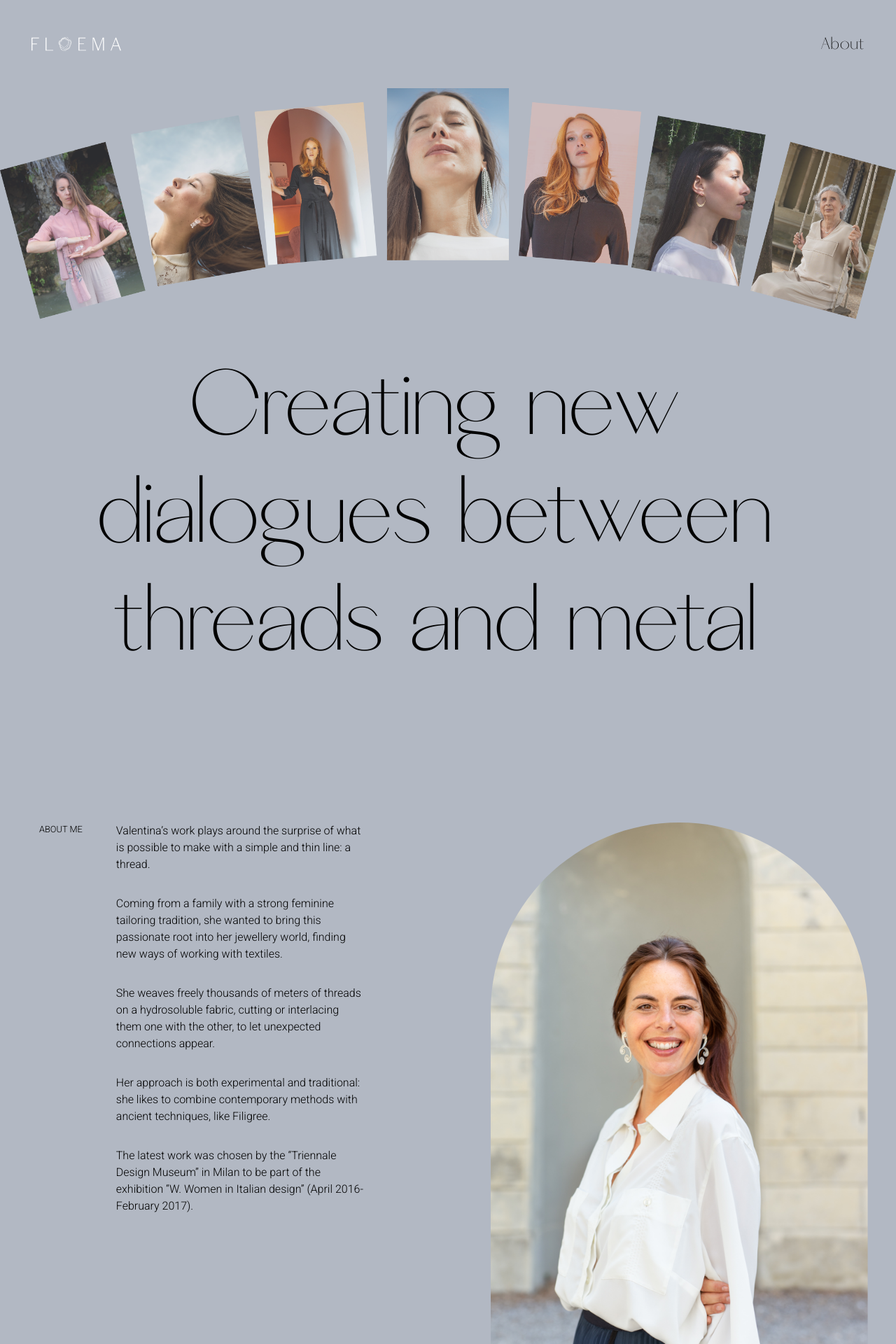
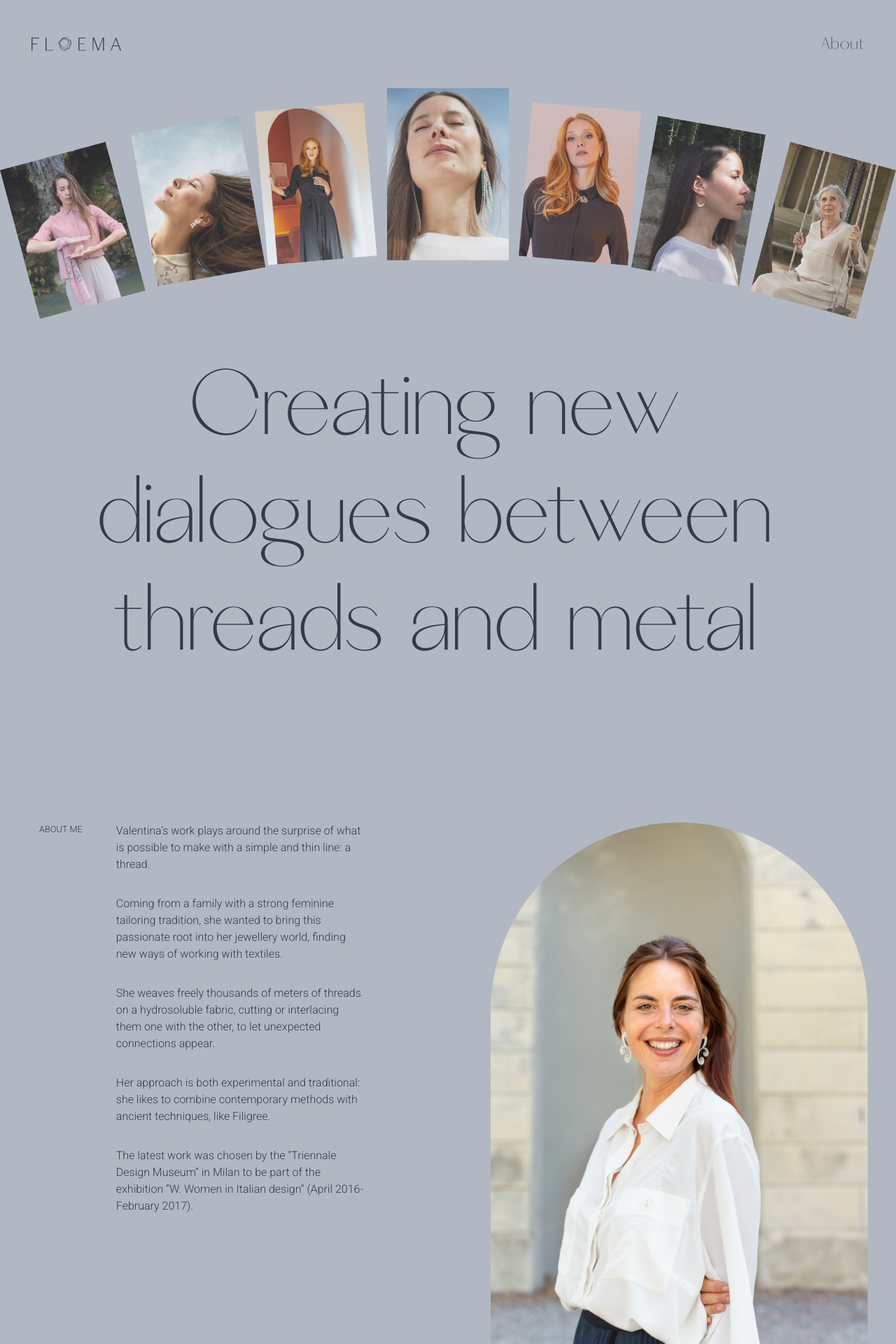
Before and after one commit to yanze-yang/floema, a Next.js app: page /about in a window 1280 px wide. Shown: the top 1920 px of the page at 70% size. Built offline with nearby package versions, Linux system fonts and the light colour scheme.

Commit message:
add dark logo

```diff
--- a/components/Navbar.tsx
+++ b/components/Navbar.tsx
@@ -3,6 +3,7 @@ import styled from "styled-components";
 
 type NavbarProps = {
   isDetailPage?: true | null;
+  isDarkLogo: true | null;
 };
 
 const Wrapper = styled.nav`
@@ -31,15 +32,20 @@ const FlexCenter = styled.div`
   margin-top: 2.5rem;
 `;
 
-export default function Navbar({ isDetailPage }: NavbarProps) {
+export default function Navbar({ isDetailPage, isDarkLogo }: NavbarProps) {
   return (
     <Wrapper>
       <FlexLayout>
         <Logo>
-          <picture>
-            <source srcSet="/logo_white.svg" type="image/webp" />
-            <img src="/logo_white.svg" alt="logo" />
-          </picture>
+          {isDarkLogo ? (
+            <picture>
+              <img src="/logo_black.svg" alt="logo" />
+            </picture>
+          ) : (
+            <picture>
+              <img src="/logo_white.svg" alt="logo" />
+            </picture>
+          )}
         </Logo>
         <About>About</About>
       </FlexLayout>
--- a/pages/about/Introduction.tsx
+++ b/pages/about/Introduction.tsx
@@ -95,30 +95,47 @@ export default function Introduction({
     whileInView = { opacity: 1, rotate: 0, x: "0%" };
   }
 
+  let textInitial = { opacity: 0, x: "10%" };
+  let textwhileInView = { opacity: 1, x: "0%" };
+
+  if (!isLeftImg) {
+    textInitial = { opacity: 0, x: "-10%" };
+    textwhileInView = { opacity: 1, x: "0%" };
+  }
   return (
     <>
-      <IntorPosition
-        as={motion.div}
-        initial={initial}
-        whileInView={whileInView}
-        viewport={{ once: true }}
-        transition={{
-          ease: "easeOut",
-          duration: 0.5,
-          delay: 0.2,
-        }}
-        alignPosition={alignPosition}
-      >
+      <IntorPosition alignPosition={alignPosition}>
         <IntroWrapper
           maxWidth={maxWidth}
           isLeftImg={isLeftImg}
           isBottomImg={isBottomImg}
         >
-          <IntroContent>
+          <IntroContent
+            as={motion.div}
+            initial={textInitial}
+            whileInView={textwhileInView}
+            viewport={{ once: false }}
+            transition={{
+              ease: "easeOut",
+              duration: 0.5,
+              delay: 0.2,
+            }}
+          >
             <span>{labelName?.toUpperCase()}</span>
             <Description>{children}</Description>
           </IntroContent>
-          <IntroImage hasImgPadding={hasImgPadding}>
+          <IntroImage
+            as={motion.div}
+            initial={initial}
+            whileInView={whileInView}
+            viewport={{ once: false }}
+            transition={{
+              ease: "easeOut",
+              duration: 0.5,
+              delay: 0.2,
+            }}
+            hasImgPadding={hasImgPadding}
+          >
             <picture>
               <img src={imageSrc} alt={imageSrc} />
             </picture>
--- a/pages/about/index.tsx
+++ b/pages/about/index.tsx
@@ -3,7 +3,6 @@ import Navbar from "../../components/Navbar";
 import ContainerMax from "./ContainerMax";
 import styled from "styled-components";
 import MotionText from "./MotionText";
-import { motion } from "framer-motion";
 import Introduction from "./Introduction";
 
 export async function getStaticProps() {
@@ -33,9 +32,9 @@ const Header = styled.div`
 
 export default function AboutIndex() {
   return (
-    <div style={{ backgroundColor: "#B2B8C3" }}>
+    <div style={{ backgroundColor: "#B2B8C3", color: "#37384C" }}>
       <ContainerMax>
-        <Navbar />
+        <Navbar isDarkLogo />
         <picture>
           <img src="/CAROUSEL PHOTOS.png" alt="image" />
         </picture>
--- a/pages/index.tsx
+++ b/pages/index.tsx
@@ -2,56 +2,19 @@ import Head from "next/head";
 import Image from "next/image";
 import Link from "next/link";
 import styles from "../styles/Home.module.css";
+import AboutIndex from "./about";
 
 export default function Home() {
   return (
-    <div className={styles.container}>
+    <div>
       <Head>
         <title>Create Next App</title>
         <meta name="description" content="Generated by create next app" />
         <link rel="icon" href="/favicon.ico" />
       </Head>
 
-      <main className={styles.main}>
-        <h1 className={styles.title}>
-          Welcome to <a href="https://nextjs.org">Next.js!</a>
-        </h1>
-        <p className={styles.description}>
-          Get started by editing{" "}
-          <code className={styles.code}>pages/index.tsx</code>
-        </p>
-
-        <div className={styles.grid}>
-          <Link href="/collection" className={styles.card}>
-            <h2>Documentation &rarr;</h2>
-            <p>Find in-depth information about Next.js features and API.</p>
-          </Link>
-
-          <a href="https://nextjs.org/learn" className={styles.card}>
-            <h2>Learn &rarr;</h2>
-            <p>Learn about Next.js in an interactive course with quizzes!</p>
-          </a>
-
-          <a
-            href="https://github.com/vercel/next.js/tree/canary/examples"
-            className={styles.card}
-          >
-            <h2>Examples &rarr;</h2>
-            <p>Discover and deploy boilerplate example Next.js projects.</p>
-          </a>
-
-          <a
-            href="https://vercel.com/new?utm_source=create-next-app&utm_medium=default-template&utm_campaign=create-next-app"
-            target="_blank"
-            rel="noopener noreferrer"
-            className={styles.card}
-          >
-            <h2>Deploy &rarr;</h2>
-            <p>
-              Instantly deploy your Next.js site to a public URL with Vercel.
-            </p>
-          </a>
-        </div>
+      <main>
+        <AboutIndex />
       </main>
 
       <footer className={styles.footer}>
@@ -60,7 +23,7 @@ export default function Home() {
           target="_blank"
           rel="noopener noreferrer"
         >
-          Powered by{" "}
+          Powered by
           <span className={styles.logo}>
             <Image src="/vercel.svg" alt="Vercel Logo" width={72} height={16} />
           </span>
```
Also changed, not shown: public/logo_black.svg (added).
